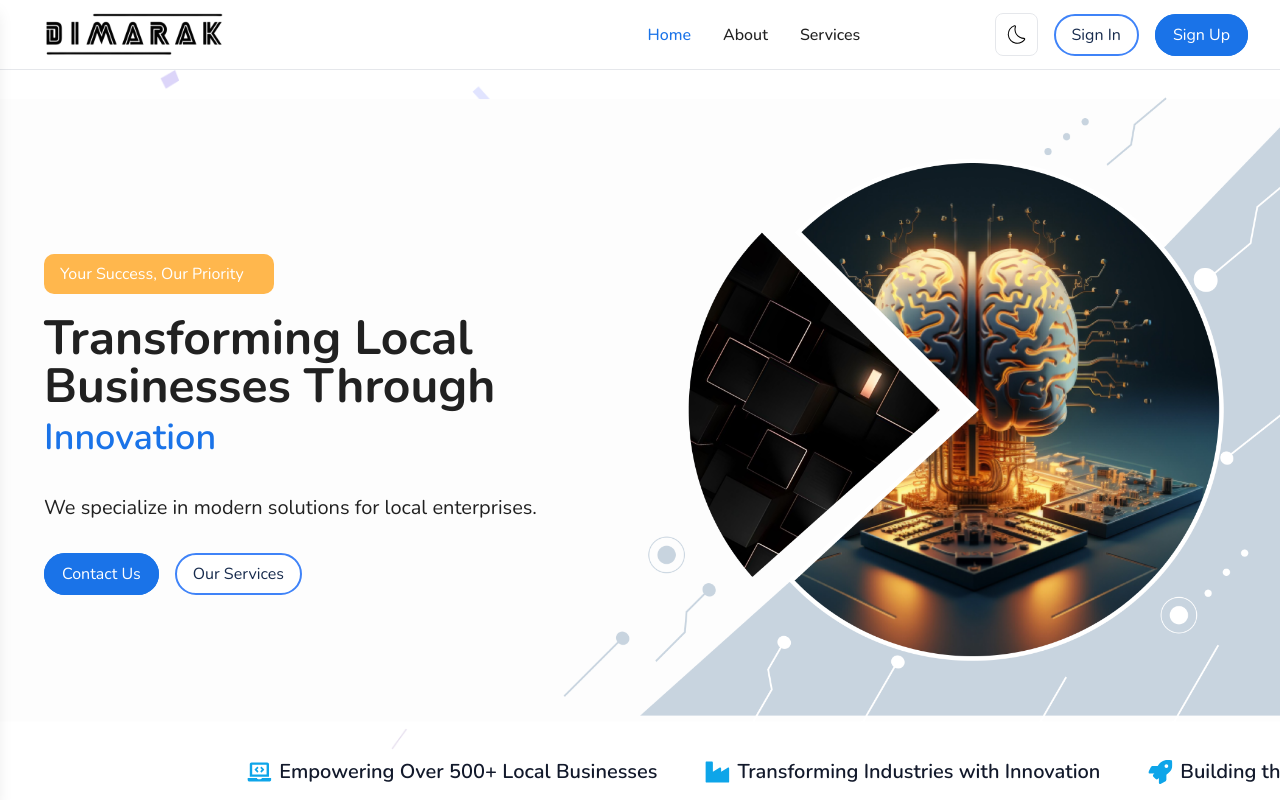
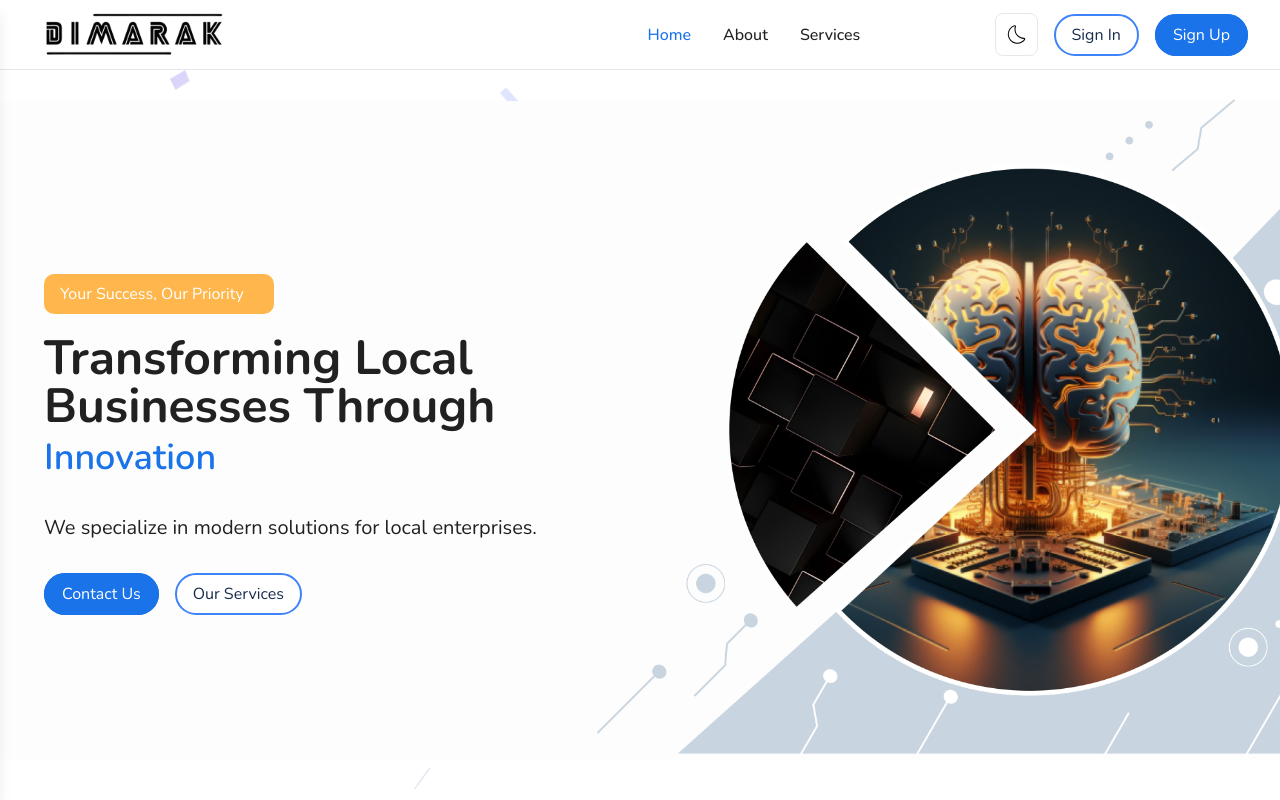
Before and after one commit to Dimarak-Limited-HQ/dimarak.com, a Next.js app: page / in a window 1280 px wide. Shown: the top 800 px of the page. Built offline with nearby package versions, Linux system fonts and the light colour scheme.

Commit message:
Refactor HeroSection and ScrollTextSection components

```diff
--- a/src/components/sections/HeroSection.tsx
+++ b/src/components/sections/HeroSection.tsx
@@ -5,9 +5,8 @@ const HeroSection: React.FC = () => {
 
     return (
         <section
-            className="relative h-[85vh] flex items-center mt-[40px] bg-hero-pattern px-6 bg-contain bg-no-repeat bg-right-center"
+            className="relative h-[90vh] flex items-center mt-[40px] bg-hero-pattern px-6 bg-contain bg-no-repeat bg-right-center"
         >
-            {/* Dark mode background image */}
             <div
                 className="absolute inset-0 bg-cover bg-no-repeat bg-right-center  bg-[url('/hero-light.png')]  dark:bg-[url('/hero-dark.png')]"
                 aria-hidden="true"
--- a/src/components/sections/ScrollTextSection.tsx
+++ b/src/components/sections/ScrollTextSection.tsx
@@ -4,7 +4,7 @@ import { FaIndustry, FaRocket, FaLaptopCode } from "react-icons/fa";
 
 const ScrollingTextSection: React.FC = () => {
     return (
-        <section className="relative py-2">
+        <section className="relative py-10">
             <div className="container mx-auto text-center">
                 <div className="overflow-hidden relative">
                     <div className="scrolling-text whitespace-nowrap">
```
